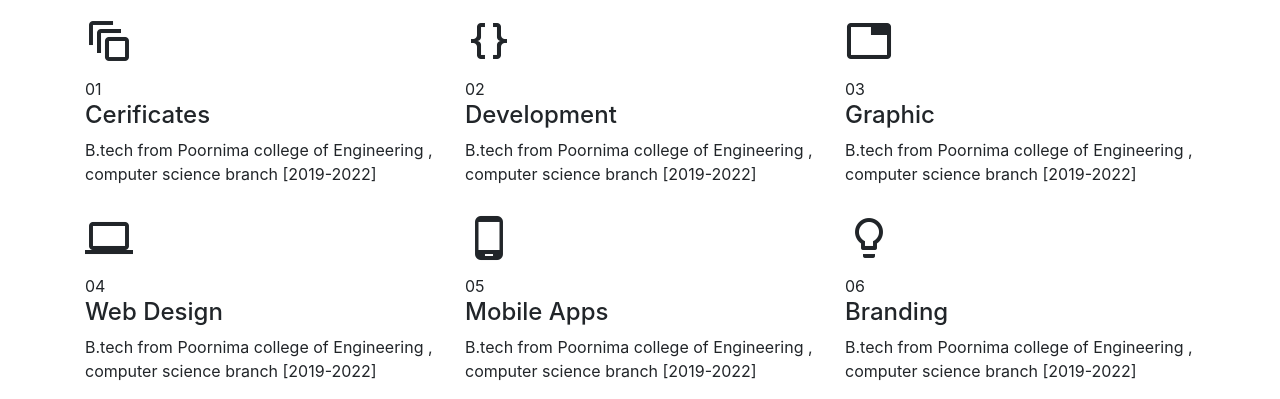
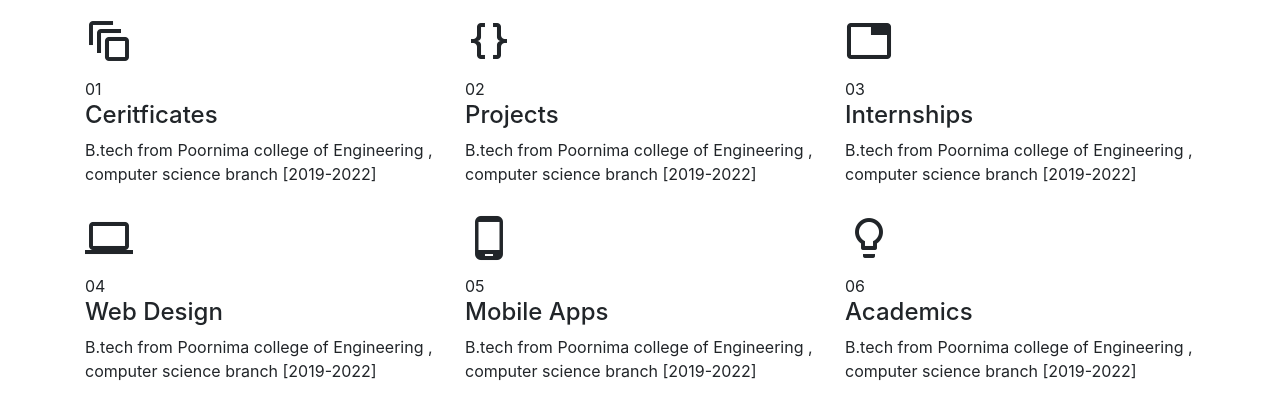
Before and after one commit to sharmaBhanu/portfolio, a plain HTML site: page index.html in a window 1280 px wide. Shown: the part 741-1140 px from the top of the page. Drawn offline with nearby package versions, Linux system fonts and the light colour scheme.

Commit message:
Update index.html

```diff
--- a/index.html
+++ b/index.html
@@ -88,7 +88,7 @@
                         <i class="mdi mdi-animation-outline mdi-48px"></i>
                         <div class="title">
                             <span>01</span>
-                            <h4>Cerificates</h4>
+                            <h4>Ceritficates</h4>
                         </div>
 
                     </div>
@@ -103,7 +103,7 @@
                         <i class="mdi mdi-code-braces mdi-48px"></i>
                         <div class="title">
                             <span>02</span>
-                            <h4>Development</h4>
+                            <h4>Projects</h4>
                         </div>
 
                     </div>
@@ -118,7 +118,7 @@
                         <i class="mdi mdi-tab mdi-48px"></i>
                         <div class="title">
                             <span>03</span>
-                            <h4>Graphic</h4>
+                            <h4>Internships</h4>
                         </div>
 
                     </div>
@@ -163,7 +163,7 @@
                         <i class="mdi mdi-lightbulb-outline mdi-48px"></i>
                         <div class="title">
                             <span>06</span>
-                            <h4>Branding</h4>
+                            <h4>Academics</h4>
                         </div>
 
                     </div>
```
